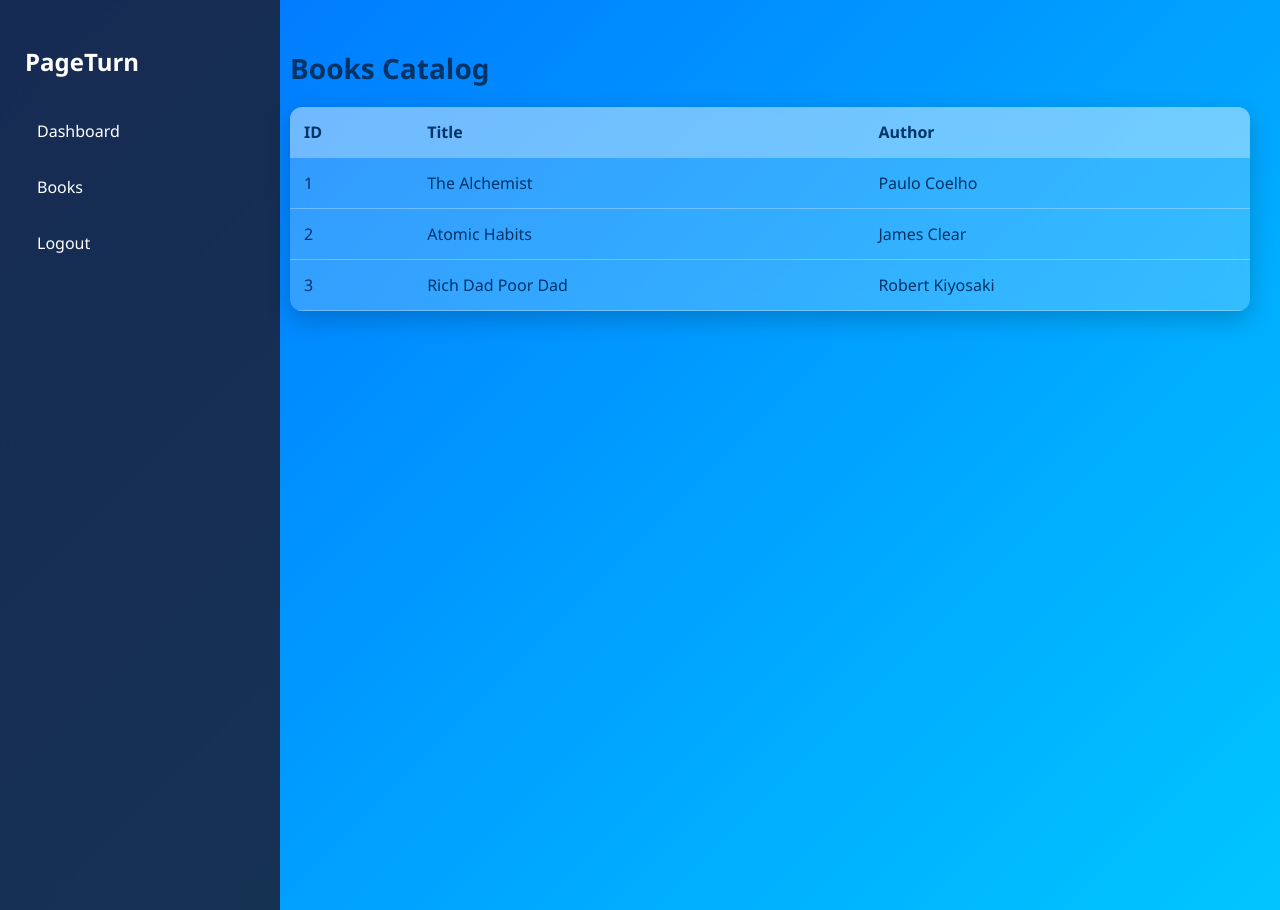
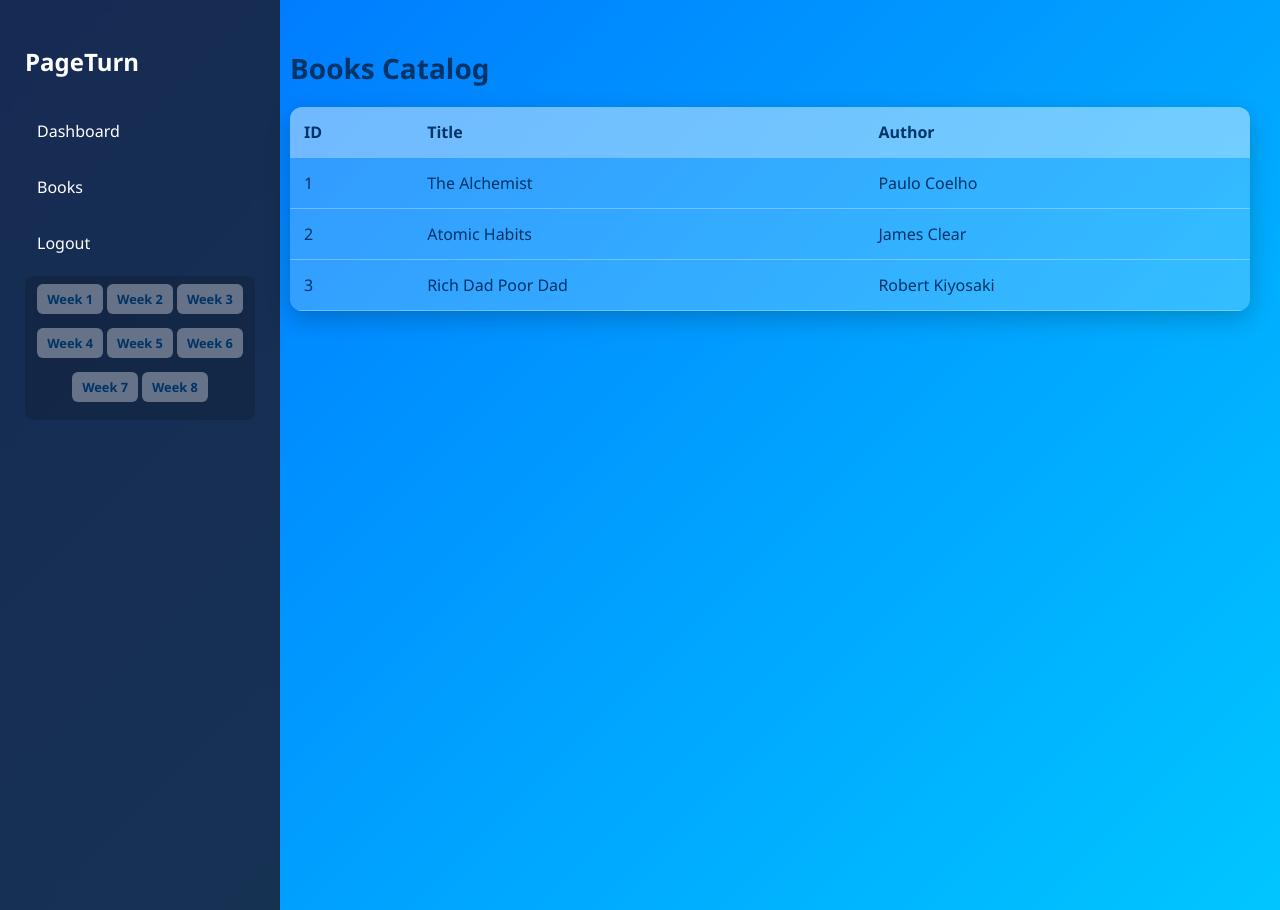
Before and after one commit to jacksonvincent012-web/bookstore-weeks1-5, a PHP site: page /week2/books.php in a window 1280 px wide. Run offline with PHP 8.4, Linux system fonts and the light colour scheme; the visitor is signed in with stand-in values (Sample User, id 1); data comes from the database, SQL or seed files in the repository.

Commit message:
Add week navigation bar across all weeks 1-8

```diff
--- a/week1/index.php
+++ b/week1/index.php
@@ -1,3 +1,4 @@
 <?php
 echo "Hello World!";
 ?>
+<?php include '../week_nav.php'; ?>
--- a/week2/sidebar.php
+++ b/week2/sidebar.php
@@ -3,4 +3,5 @@
     <a href="dashboard.php">Dashboard</a>
     <a href="books.php">Books</a>
     <a href="login.php">Logout</a>
+    <?php include '../week_nav.php'; ?>
 </div>
--- a/week3/sidebar.php
+++ b/week3/sidebar.php
@@ -4,6 +4,7 @@
     <a href="add_book.php"> Add Book</a>
     <a href="reports.php"> Reports</a>
     <a href="logout.php"> Logout</a>
+    <?php include '../week_nav.php'; ?>
 </div>
 
 <style>
--- a/week4/sidebar.php
+++ b/week4/sidebar.php
@@ -6,6 +6,7 @@
     <a href="add_book.php"> Add Book</a>
     <a href="reports.php"> Reports</a>
     <a href="logout.php"> Logout</a>
+    <?php include '../week_nav.php'; ?>
 </div>
 
 <style>
--- a/week5/sidebar.php
+++ b/week5/sidebar.php
@@ -9,6 +9,7 @@
     <a href="reports.php"> Reports</a>
     <a href="users.php"> User Management</a>
     <a href="logout.php"> Logout</a>
+    <?php include '../week_nav.php'; ?>
 </div>
 
 <style>
--- a/week6/sidebar.php
+++ b/week6/sidebar.php
@@ -11,6 +11,7 @@
     <a href="reports.php">Reports</a>
     <a href="users.php">User Management</a>
     <a href="logout.php">Logout</a>
+    <?php include '../week_nav.php'; ?>
 </div>
 
 <style>
--- a/week7/sidebar.php
+++ b/week7/sidebar.php
@@ -11,6 +11,7 @@
     <a href="reports.php">Reports</a>
     <a href="users.php">User Management</a>
     <a href="logout.php">Logout</a>
+    <?php include '../week_nav.php'; ?>
 </div>
 
 <style>
--- /dev/null
+++ b/week_nav.php
@@ -0,0 +1,37 @@
+<div class="week-nav">
+    <a href="../week1/">Week 1</a>
+    <a href="../week2/">Week 2</a>
+    <a href="../week3/">Week 3</a>
+    <a href="../week4/">Week 4</a>
+    <a href="../week5/">Week 5</a>
+    <a href="../week6/">Week 6</a>
+    <a href="../week7/">Week 7</a>
+    <a href="../week8/profile.html">Week 8</a>
+</div>
+<style>
+.week-nav {
+    display: flex;
+    flex-wrap: wrap;
+    gap: 4px;
+    padding: 8px;
+    justify-content: center;
+    background: rgba(0, 0, 0, 0.15);
+    border-radius: 8px;
+    margin-top: auto;
+}
+.week-nav a {
+    display: block;
+    padding: 6px 10px;
+    border-radius: 6px;
+    text-decoration: none;
+    font-weight: bold;
+    font-size: 0.8rem;
+    color: #003366;
+    background: rgba(255, 255, 255, 0.35);
+    transition: 0.3s;
+    text-align: center;
+}
+.week-nav a:hover {
+    background: rgba(255, 255, 255, 0.6);
+}
+</style>
```
Also changed, not shown: week8/products.html (+10 -0 lines), week8/profile.html (+10 -0 lines).
